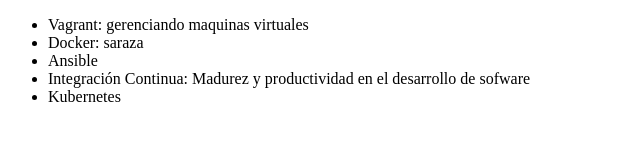
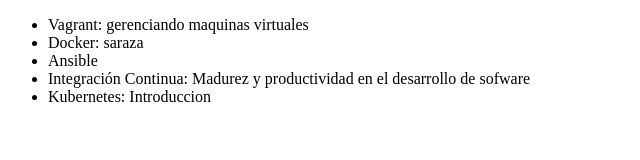
Before and after one commit to pamperito/alura-git, a plain HTML site: page index.html in a window 1280 px wide. Shown: the whole page, without its empty margins (0-640 px from the left). Drawn offline with Linux system fonts and the light colour scheme.

Commit message:
modificando nombre de kubernetes

```diff
--- a/index.html
+++ b/index.html
@@ -10,7 +10,7 @@
          <li> Docker: saraza </li>
          <li> Ansible </li>
          <li> Integración Continua: Madurez y productividad en el desarrollo de sofware</li>
-         <li> Kubernetes</li>
+         <li> Kubernetes: Introduccion</li>
      </ul>
      <!-- git init
           git log
```
